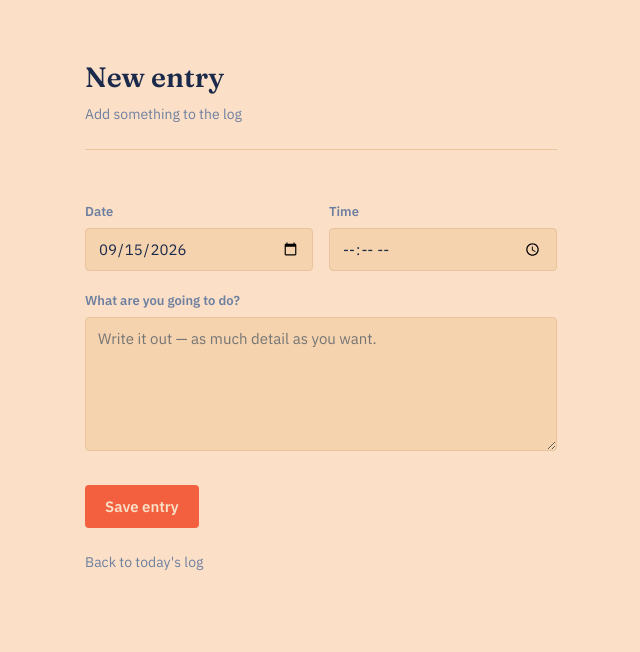
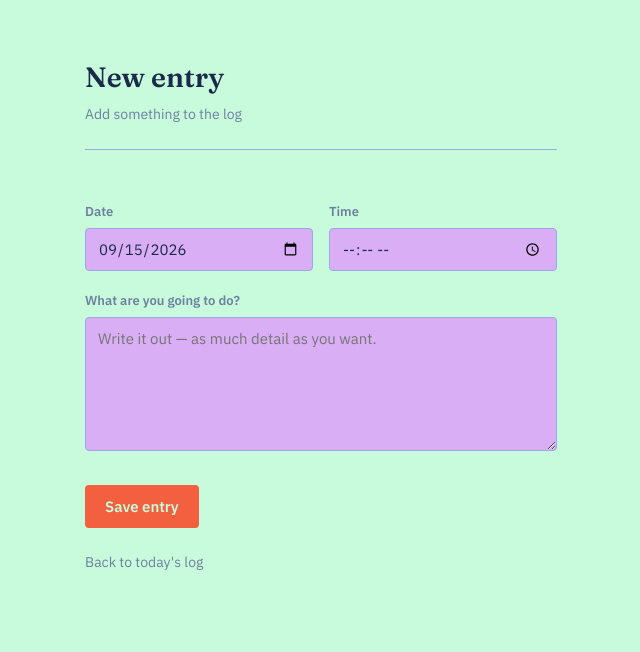
Before and after one commit to sunattah/daily_project, a Flask app: page /add in a window 1280 px wide. Shown: the top 652 px of the page, without its empty margins (319-959 px from the left). Run offline with Flask 3, Linux system fonts and the light colour scheme.

Commit message:
making a good timetable

```diff
--- a/daily_act_project/daybook-python/app.py
+++ b/daily_act_project/daybook-python/app.py
@@ -124,3 +124,4 @@ if __name__ == "__main__":
     init_db()
     port = int(os.environ.get("PORT", 8080))
     app.run(host="0.0.0.0", port=port)
+# f76ffytfytutfyt
--- a/daily_act_project/daybook-python/templates/add.html
+++ b/daily_act_project/daybook-python/templates/add.html
@@ -9,11 +9,11 @@
 <link href="https://fonts.googleapis.com/css2?family=Fraunces:opsz,wght@9..144,500;9..144,600&family=IBM+Plex+Sans:wght@400;500;600&display=swap" rel="stylesheet">
 <style>
   :root {
-    --ink: #FBE0C7;
-    --panel: #F5D3AE;
+    --ink: #c7fbdb;
+    --panel: #d9aef5;
     --paper: #1B2A4A;
     --muted: #6E7FA0;
-    --line: #E9C39B;
+    --line: #9ba9e9;
     --amber: #F2603F;
   }
 
--- a/daily_act_project/daybook-python/templates/index.html
+++ b/daily_act_project/daybook-python/templates/index.html
@@ -192,7 +192,7 @@
   }
 
   .entry-actions .delete:hover {
-    color: #1B2A4A;
+    color: #1b4a1d;
   }
 
   .entry-actions button:focus-visible {
```
